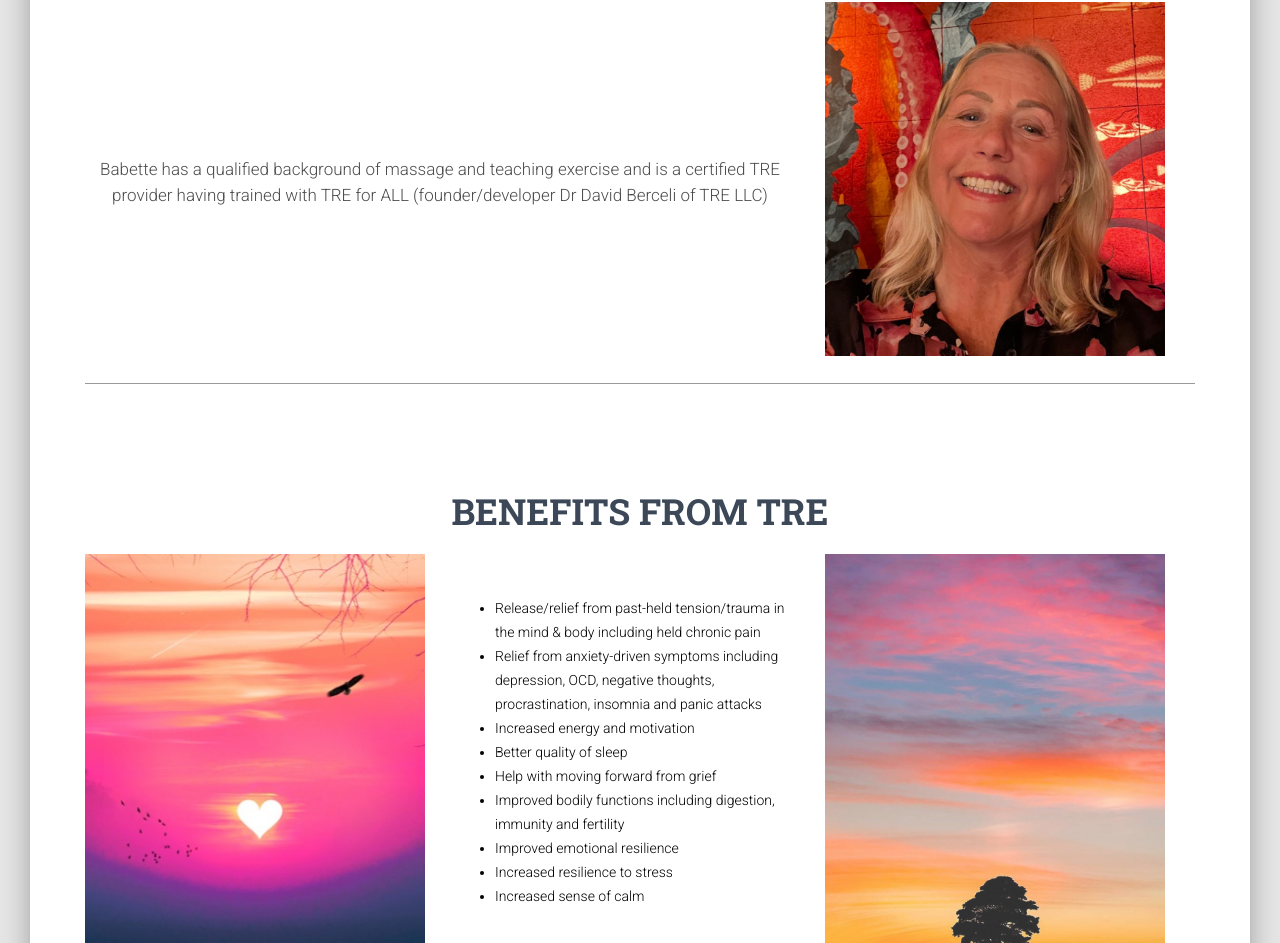
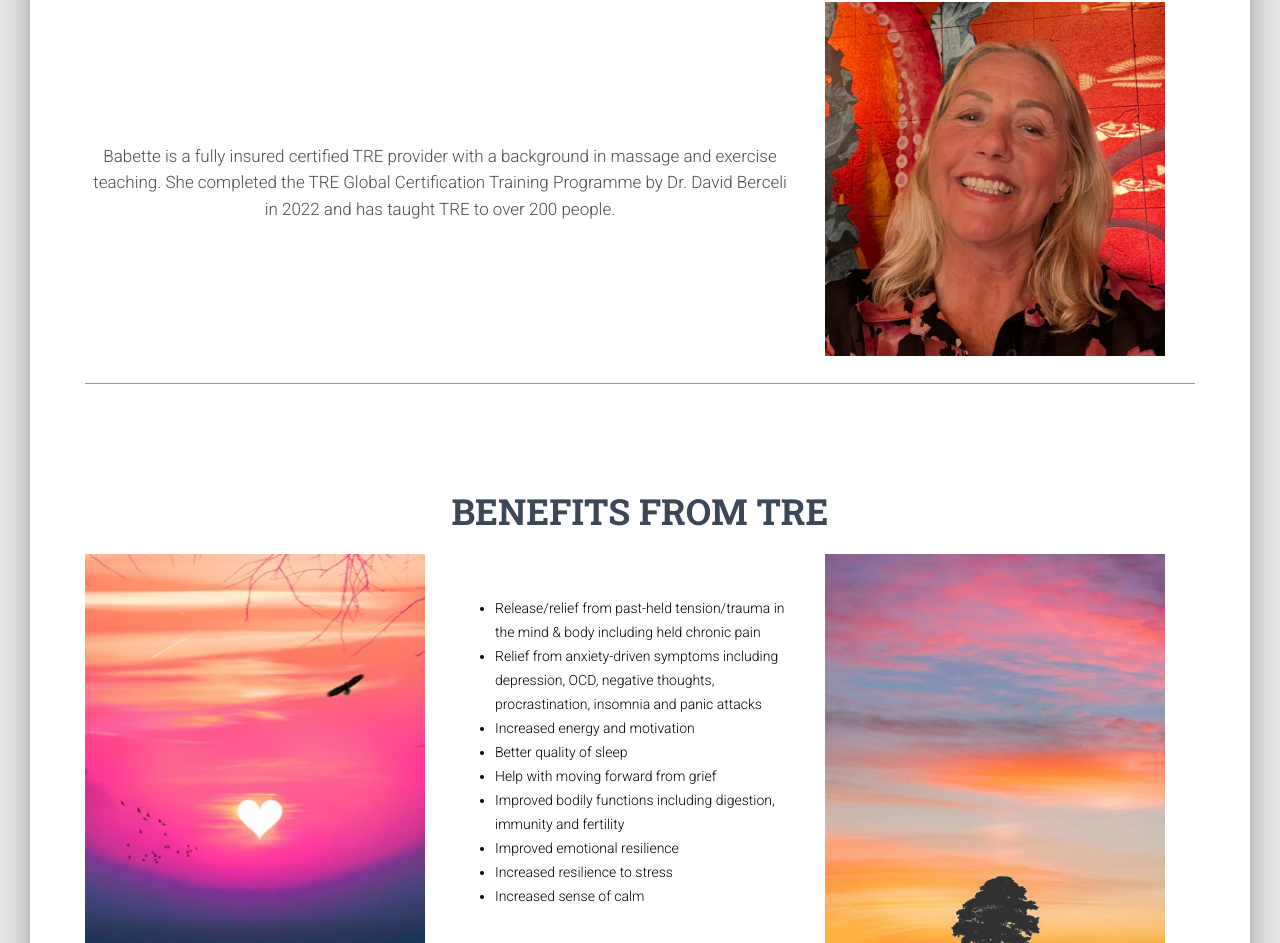
Before and after one commit to StevieSeccombe1/tre-with-babette, a Next.js app: page / in a window 1280 px wide. Shown: the part 1408-2351 px from the top of the page. Built offline with nearby package versions, Linux system fonts and the light colour scheme.

Commit message:
Update AboutUsSection.js

```diff
--- a/pages-sections/AboutUsSection.js
+++ b/pages-sections/AboutUsSection.js
@@ -17,7 +17,7 @@ export default function AboutUsSection() {
                 <GridContainer justify="center" className={classes.alignItems}>
                     <GridItem xs={12} sm={12} md={8}>
                         <h5 className={classes.description}>
-                        Babette has a qualified background of massage and teaching exercise and is a certified TRE provider having trained with TRE for ALL (founder/developer Dr David Berceli of TRE LLC)</h5>
+                        Babette is a fully insured certified TRE provider with a background in massage and exercise teaching. She completed the TRE Global Certification Training Programme by Dr. David Berceli in 2022 and has taught TRE to over 200 people.</h5>
                     </GridItem>
                     <GridItem xs={12} sm={12} md={4}><Image objectFit="contain" alt="Babette Lee" src={img} /></GridItem>
                 </GridContainer>
```
